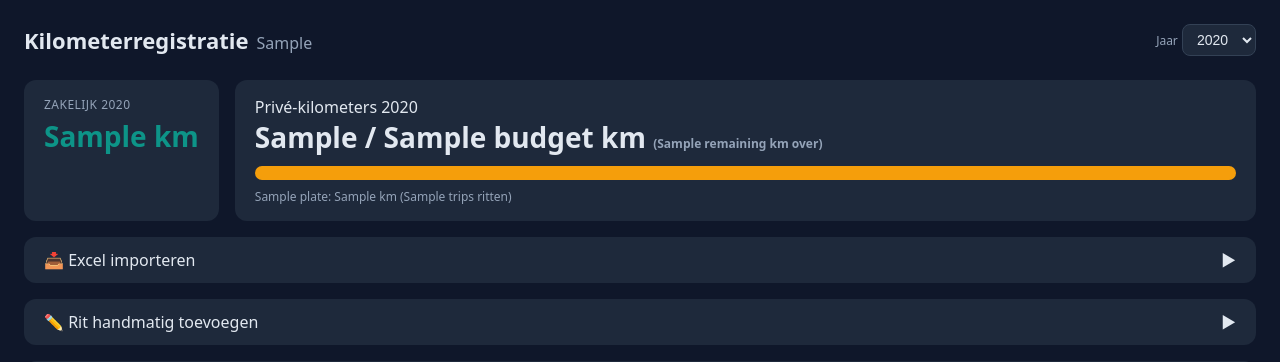
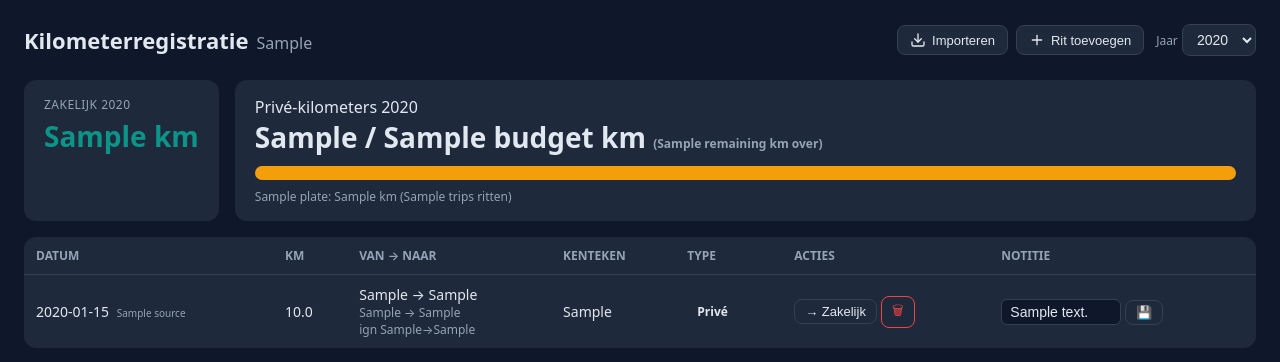
Before and after one commit to hjkoster400d/kilometerregistratie, a FastAPI app: template addon/app/templates/index.html in a window 1280 px wide. Shown: the top 362 px of the page. Run offline with FastAPI, Linux system fonts and the light colour scheme; the template is opened without the code that fills it: most values are stand-ins (such as "Sample title", 1, 10 or a date in 2020); parts of the project's set-up code (start-up, migrations or seed data) failed here and were passed over.

Commit message:
Replace large import/manual sections with compact icon buttons
Move the Excel-import and manual-add controls into small self-explaining
icon buttons in the top toolbar; forms toggle in collapsible panels.
Bump add-on to 1.1.2.

```diff
--- a/addon/app/templates/index.html
+++ b/addon/app/templates/index.html
@@ -28,15 +28,22 @@
     .plate-breakdown { margin-top: 8px; font-size: 12px; color: var(--muted); }
     .plate-breakdown span { margin-right: 12px; }
 
-    /* Collapsible sections */
-    .section { background: var(--card); border-radius: 12px; margin-bottom: 16px; overflow: hidden; }
-    .section-header { padding: 12px 20px; cursor: pointer; display: flex; justify-content: space-between;
-                      align-items: center; user-select: none; }
-    .section-header:hover { background: rgba(255,255,255,.04); }
-    .section-body { padding: 0 20px 16px; display: none; }
-    .section-body.open { display: block; }
-    .section-header .arrow { transition: transform .2s; }
-    .section-header .arrow.open { transform: rotate(90deg); }
+    /* Top controls: toolbar + year selector */
+    .top-controls { display: flex; gap: 12px; align-items: center; flex-wrap: wrap; }
+    .toolbar { display: flex; gap: 8px; }
+    .icon-btn { display: inline-flex; align-items: center; gap: 6px; cursor: pointer;
+                border: 1px solid var(--line); background: var(--card); color: var(--text);
+                border-radius: 8px; padding: 6px 12px; font-size: 13px; line-height: 1;
+                transition: border-color .15s, background .15s, color .15s; }
+    .icon-btn svg { flex-shrink: 0; }
+    .icon-btn:hover { border-color: var(--accent); color: var(--accent); }
+    .icon-btn[aria-expanded="true"] { border-color: var(--accent); color: var(--accent);
+                background: rgba(56,189,248,.08); }
+
+    /* Collapsible panels (revealed by toolbar buttons) */
+    .panel { background: var(--card); border-radius: 12px; margin-bottom: 16px;
+             padding: 16px 20px; display: none; }
+    .panel.open { display: block; }
 
     /* Forms */
     .form-row { display: flex; gap: 12px; flex-wrap: wrap; align-items: end; margin-bottom: 8px; }
@@ -74,6 +81,30 @@
 <body>
   <div class="top">
     <h1>Kilometerregistratie<span class="plate">{{ license_plate }}</span></h1>
+    <div class="top-controls">
+      <div class="toolbar">
+        <button type="button" class="icon-btn" title="Excel importeren"
+                aria-label="Excel importeren" aria-expanded="false"
+                onclick="togglePanel('import-panel', this)">
+          <svg viewBox="0 0 24 24" width="16" height="16" fill="none" stroke="currentColor"
+               stroke-width="2" stroke-linecap="round" stroke-linejoin="round" aria-hidden="true">
+            <path d="M21 15v4a2 2 0 0 1-2 2H5a2 2 0 0 1-2-2v-4"/>
+            <polyline points="7 10 12 15 17 10"/>
+            <line x1="12" y1="15" x2="12" y2="3"/>
+          </svg>
+          <span>Importeren</span>
+        </button>
+        <button type="button" class="icon-btn" title="Rit handmatig toevoegen"
+                aria-label="Rit handmatig toevoegen" aria-expanded="false"
+                onclick="togglePanel('manual-panel', this)">
+          <svg viewBox="0 0 24 24" width="16" height="16" fill="none" stroke="currentColor"
+               stroke-width="2" stroke-linecap="round" stroke-linejoin="round" aria-hidden="true">
+            <line x1="12" y1="5" x2="12" y2="19"/>
+            <line x1="5" y1="12" x2="19" y2="12"/>
+          </svg>
+          <span>Rit toevoegen</span>
+        </button>
+      </div>
       <form method="get" action="{{ root_path }}/">
         <label class="muted">Jaar</label>
         <select name="year" onchange="this.form.submit()">
@@ -82,6 +113,7 @@
           {% endfor %}
         </select>
       </form>
+    </div>
   </div>
 
   <!-- Summary cards -->
@@ -111,13 +143,8 @@
     </div>
   </div>
 
-  <!-- Import section -->
-  <div class="section">
-    <div class="section-header" onclick="toggle(this)">
-      <span>📥 Excel importeren</span>
-      <span class="arrow">▶</span>
-    </div>
-    <div class="section-body">
+  <!-- Import panel (toggled by toolbar icon) -->
+  <div class="panel" id="import-panel">
     <p class="muted">Upload een ritregistratie Excel-bestand (.xlsx). Alle geldige rijen worden
       geïmporteerd. Duplicaten (zelfde datum + km + kenteken) worden overgeslagen.</p>
     <form method="post" action="{{ root_path }}/import" enctype="multipart/form-data">
@@ -130,15 +157,9 @@
       </div>
     </form>
   </div>
-  </div>
 
-  <!-- Manual add section -->
-  <div class="section">
-    <div class="section-header" onclick="toggle(this)">
-      <span>✏️ Rit handmatig toevoegen</span>
-      <span class="arrow">▶</span>
-    </div>
-    <div class="section-body">
+  <!-- Manual add panel (toggled by toolbar icon) -->
+  <div class="panel" id="manual-panel">
     <form method="post" action="{{ root_path }}/trips/manual">
       <input type="hidden" name="year" value="{{ year }}">
       <div class="form-row">
@@ -176,7 +197,6 @@
         <button type="submit">Toevoegen</button>
       </div>
     </form>
-    </div>
   </div>
 
   <!-- Trips table -->
@@ -256,11 +276,10 @@
   </p>
 
   <script>
-    function toggle(header) {
-      const body = header.nextElementSibling;
-      const arrow = header.querySelector('.arrow');
-      body.classList.toggle('open');
-      arrow.classList.toggle('open');
+    function togglePanel(id, btn) {
+      const panel = document.getElementById(id);
+      const isOpen = panel.classList.toggle('open');
+      btn.setAttribute('aria-expanded', isOpen ? 'true' : 'false');
     }
   </script>
 </body>
--- a/addon/config.yaml
+++ b/addon/config.yaml
@@ -1,5 +1,5 @@
 name: Kilometerregistratie
-version: "1.1.1"
+version: "1.1.2"
 slug: kilometerregistratie
 description: Werk/privé rittenregistratie voor de Mercedes GLB op basis van HA-events
 url: "https://github.com/hjkoster400d/kilometerregistratie"
```
Lines whose indentation alone changed are shown as unchanged.
